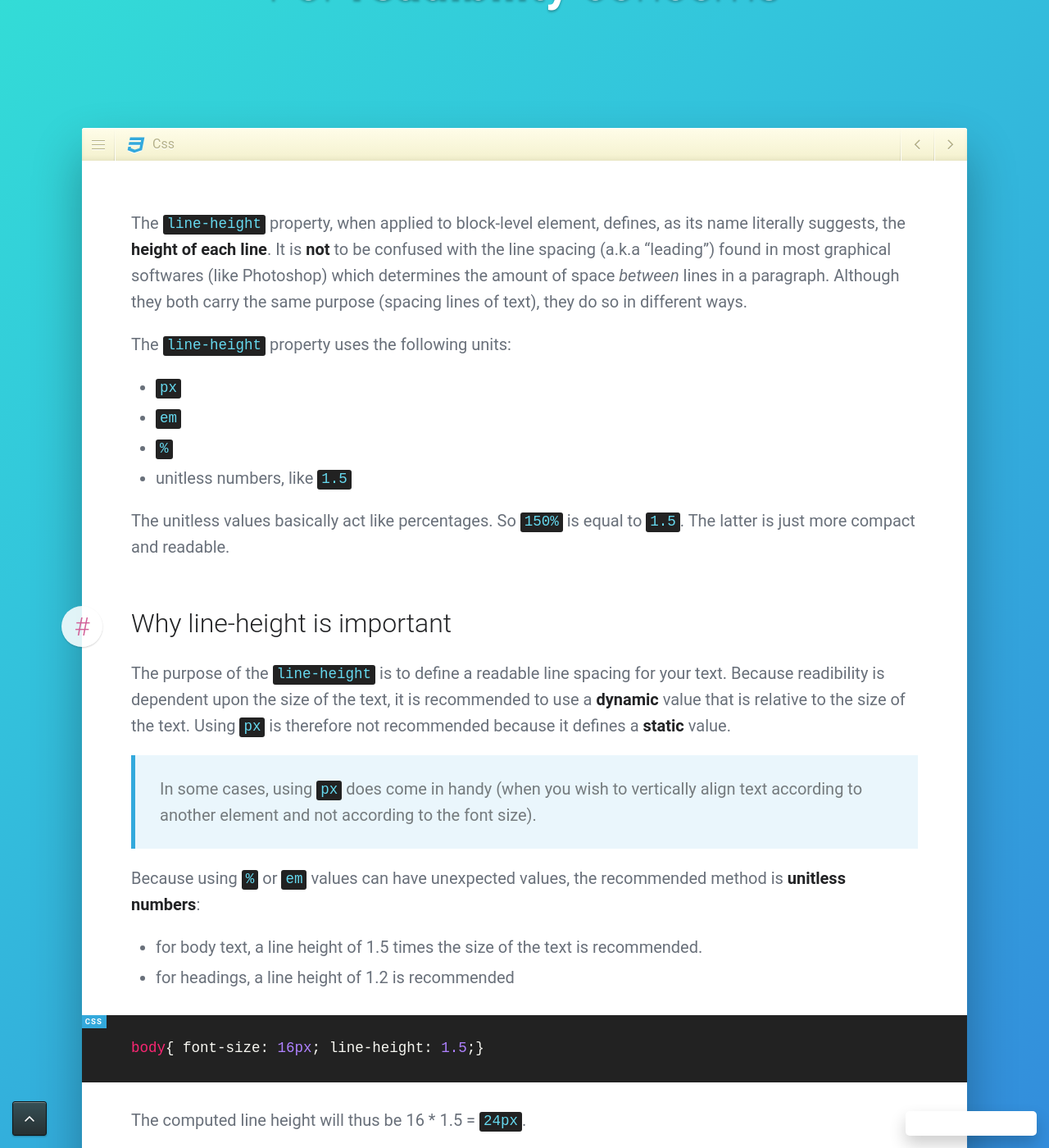
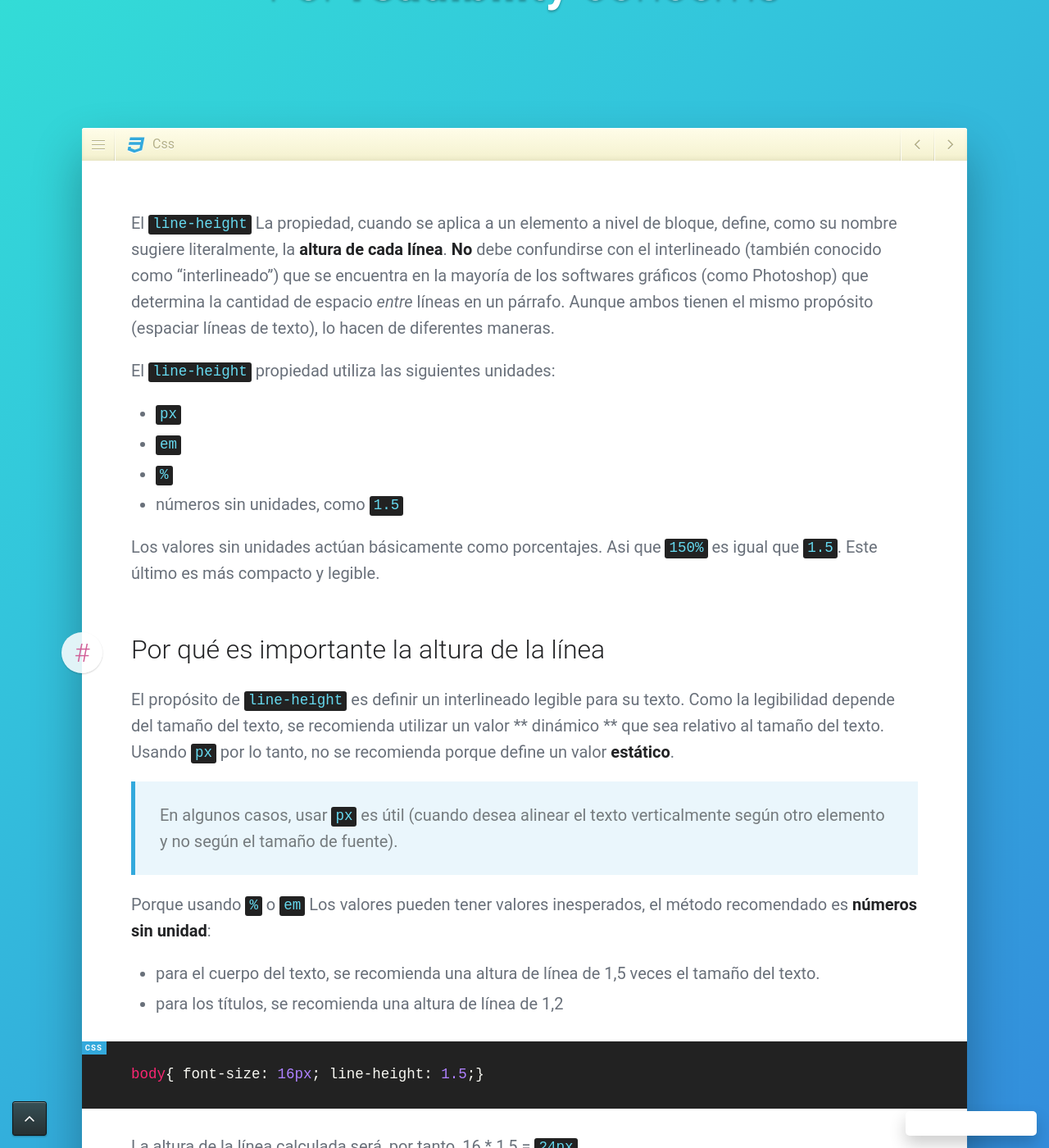
Before and after one commit to jgthms/marksheet, a Jekyll site: the page built from _posts/2015-05-04-css-line-height.md, in a window 1280 px wide and 1400 px high, scrolled down 356 px. Shown: the whole window at 82% size. Built offline with Jekyll 4.4.1, drawn with Linux system fonts in a browser that asks for light colours; nearby versions of some CDN libraries; a script that is not in the unit is left out; comment, search, counter and statistics services are not loaded; some of the changed text lies outside the part shown.

Commit message:
Editado el archivo 33 - Sergi

```diff
--- a/_posts/2015-05-04-css-line-height.md
+++ b/_posts/2015-05-04-css-line-height.md
@@ -5,42 +5,42 @@ subtitle: "For <strong>readibility</strong> concerns"
 section: css
 ---
 
-The `line-height` property, when applied to block-level element, defines, as its name literally suggests, the **height of each line**. It is **not** to be confused with the line spacing (a.k.a "leading") found in most graphical softwares (like Photoshop) which determines the amount of space _between_ lines in a paragraph. Although they both carry the same purpose (spacing lines of text), they do so in different ways.
+El `line-height` La propiedad, cuando se aplica a un elemento a nivel de bloque, define, como su nombre sugiere literalmente, la **altura de cada línea**. **No** debe confundirse con el interlineado (también conocido como "interlineado") que se encuentra en la mayoría de los softwares gráficos (como Photoshop) que determina la cantidad de espacio _entre_ líneas en un párrafo. Aunque ambos tienen el mismo propósito (espaciar líneas de texto), lo hacen de diferentes maneras.
 
-The `line-height` property uses the following units:
+El `line-height` propiedad utiliza las siguientes unidades:
 
 * `px`
 * `em`
 * `%`
-* unitless numbers, like `1.5`
+* números sin unidades, como `1.5`
 
-The unitless values basically act like percentages. So `150%` is equal to `1.5`. The latter is just more compact and readable.
+Los valores sin unidades actúan básicamente como porcentajes. Asi que `150%` es igual que `1.5`. Este último es más compacto y legible.
 
-### Why line-height is important
+### Por qué es importante la altura de la línea
 
-The purpose of the `line-height` is to define a readable line spacing for your text. Because readibility is dependent upon the size of the text, it is recommended to use a **dynamic** value that is relative to the size of the text. Using `px` is therefore not recommended because it defines a **static** value.
+El propósito de `line-height` es definir un interlineado legible para su texto. Como la legibilidad depende del tamaño del texto, se recomienda utilizar un valor ** dinámico ** que sea relativo al tamaño del texto. Usando `px` por lo tanto, no se recomienda porque define un valor **estático**.
 
-In some cases, using `px` does come in handy (when you wish to vertically align text according to another element and not according to the font size).
+En algunos casos, usar `px` es útil (cuando desea alinear el texto verticalmente según otro elemento y no según el tamaño de fuente).
 {: .info}
 
-Because using `%` or `em` values can have unexpected values, the recommended method is **unitless numbers**:
+Porque usando `%` o `em` Los valores pueden tener valores inesperados, el método recomendado es **números sin unidad**:
 
-* for body text, a line height of 1.5 times the size of the text is recommended.
-* for headings, a line height of 1.2 is recommended
+* para el cuerpo del texto, se recomienda una altura de línea de 1,5 veces el tamaño del texto.
+* para los títulos, se recomienda una altura de línea de 1,2
 
 {% highlight css %}
 body{ font-size: 16px; line-height: 1.5;}
 {% endhighlight %}
 
-The computed line height will thus be 16 * 1.5 = `24px`.
+La altura de la línea calculada será, por tanto, 16 * 1,5 = `24px`.
 
-### Line-height inheritance
+### Herencia de altura de línea
 
-Because the `line-height` property is inherited by the child elements, it will remain consistent no matter what `font-size` is subsequently applied.
+Porque `line-height` la propiedad es heredada por los elementos secundarios, permanecerá consistente sin importar lo `font-size` se aplica posteriormente.
 
 {% highlight css %}
 body{ font-size: 16px; line-height: 1.5;}
 blockquote{ font-size: 18px;}
 {% endhighlight %}
 
-The `blockquote` element will have a line height of `27px`.
+Los `blockquote` el elemento tendrá una altura de línea de `27px`.
```
